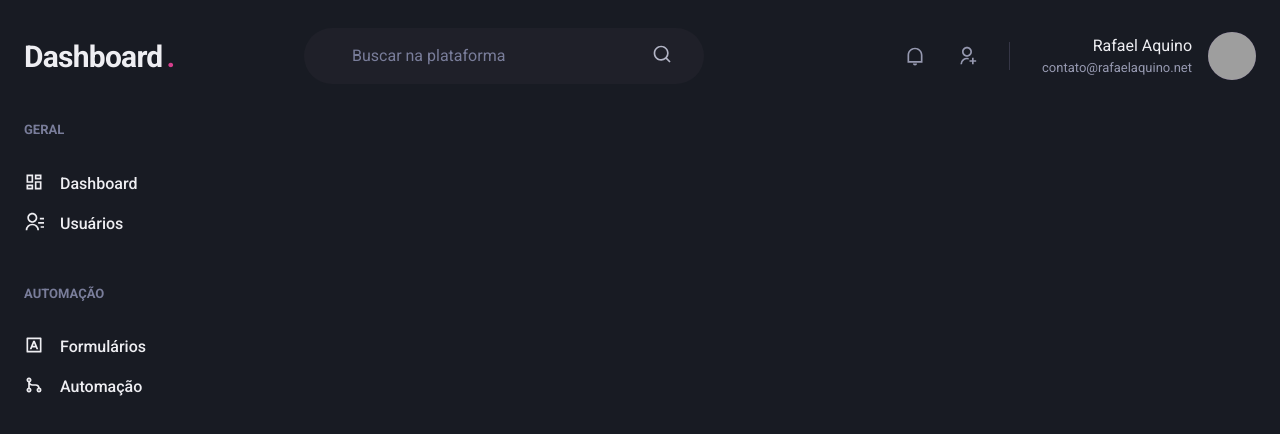
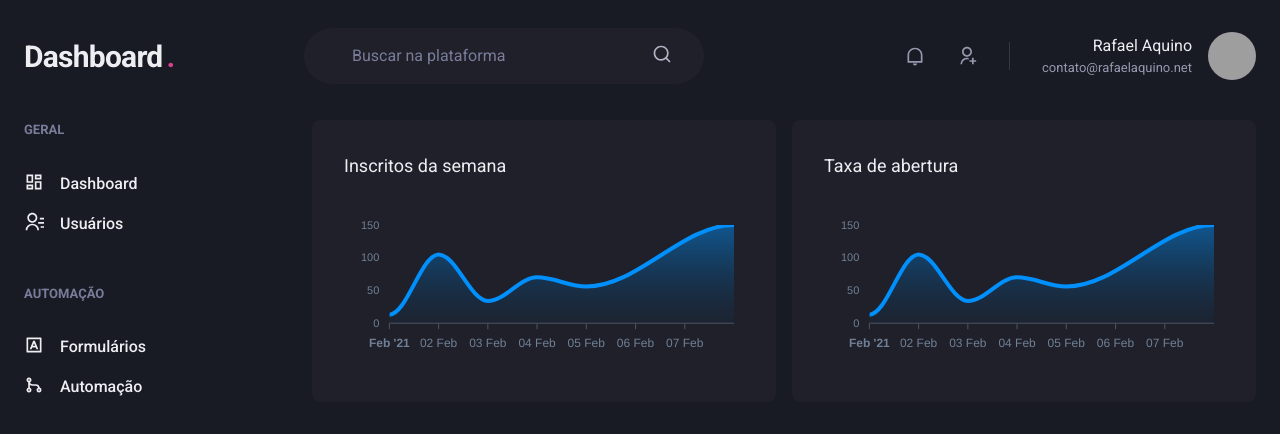
Before and after one commit to rafael-acerqueira/dashboard, a Next.js app: page /dashboard in a window 1280 px wide. Shown: the top 434 px of the page. Built offline with nearby package versions, Linux system fonts and the light colour scheme; grey boxes are pictures that could not be loaded.

Commit message:
Add Chart and finished the dashboard page

```diff
--- a/package.json
+++ b/package.json
@@ -12,9 +12,11 @@
     "@chakra-ui/react": "^1.7.3",
     "@emotion/react": "^11.7.1",
     "@emotion/styled": "^11.6.0",
+    "apexcharts": "^3.33.1",
     "framer-motion": "^5.5.5",
     "next": "12.0.7",
     "react": "17.0.2",
+    "react-apexcharts": "^1.3.9",
     "react-dom": "17.0.2",
     "react-icons": "^4.3.1"
   },
--- a/src/pages/dashboard.tsx
+++ b/src/pages/dashboard.tsx
@@ -1,6 +1,67 @@
-import { Flex } from "@chakra-ui/react";
+import { Box, Flex, SimpleGrid, Text, theme } from "@chakra-ui/react";
+import dynamic from "next/dynamic"
 import { Header } from "../components/Header";
 import { Sidebar } from "../components/Sidebar";
+
+
+const Chart =dynamic(() => import("react-apexcharts"), {
+  ssr: false
+})
+
+
+const options = {
+  chart: {
+    toolbar: {
+      show: false
+    },
+    zoom: {
+      enabled: false
+    },
+    foreColor: theme.colors.gray[500]
+  },
+  grid: {
+    show: false
+  },
+  dataLabels: {
+    enabled: false
+  },
+  tooltip: {
+    enabled: false
+  },
+  xaxis: {
+    type: 'datetime',
+    axisBorder: {
+      color: theme.colors.gray[600]
+    },
+    axisTicks: {
+      color: theme.colors.gray[600]
+    },
+    categories: [
+      '2021-02-01T00:00:00.000Z',
+      '2021-02-02T00:00:00.000Z',
+      '2021-02-03T00:00:00.000Z',
+      '2021-02-04T00:00:00.000Z',
+      '2021-02-05T00:00:00.000Z',
+      '2021-02-08T00:00:00.000Z',
+    ]
+  },
+  fill: {
+    opacity: 0.3,
+    type: 'gradient',
+    gradient: {
+      shade: 'dark',
+      opacityFrom: 0.7,
+      opacityTo: 0.3
+    }
+  }
+}
+
+const series = [
+  {
+    name: "Serie 1",
+    data: [13, 105, 34, 70, 56, 150]
+  }
+]
 
 export default function Dashboard() {
   return(
@@ -17,6 +78,31 @@ export default function Dashboard() {
         px="6"
       >
         <Sidebar />
+
+        <SimpleGrid
+          flex="1"
+          gap="4"
+          minChildWidth="320px"
+          align="flex-start"
+        >
+          <Box
+            p="8"
+            bg="gray.800"
+            borderRadius={8}
+          >
+            <Text fontSize="large" mb="4">Inscritos da semana</Text>
+            <Chart options={options} series={series} type="area" height={160} />
+          </Box>
+
+          <Box
+            p="8"
+            bg="gray.800"
+            borderRadius={8}
+          >
+            <Text fontSize="large" mb="4">Taxa de abertura</Text>
+            <Chart options={options} series={series} type="area" height={160} />
+          </Box>
+        </SimpleGrid>
         </Flex>
     </Flex>
 
```
Also changed, not shown: 1 other file (tests, documents, lock files or other folders).
